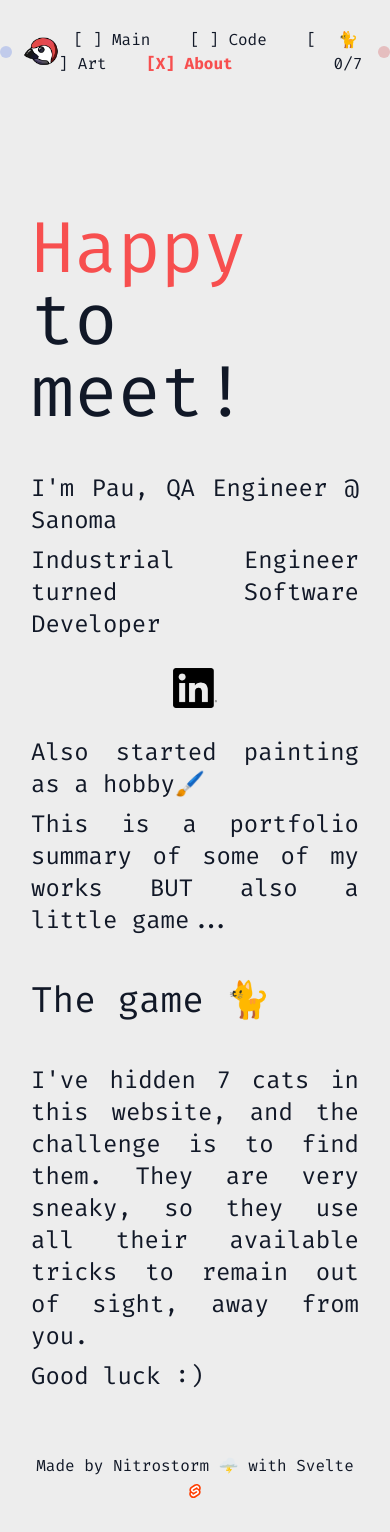
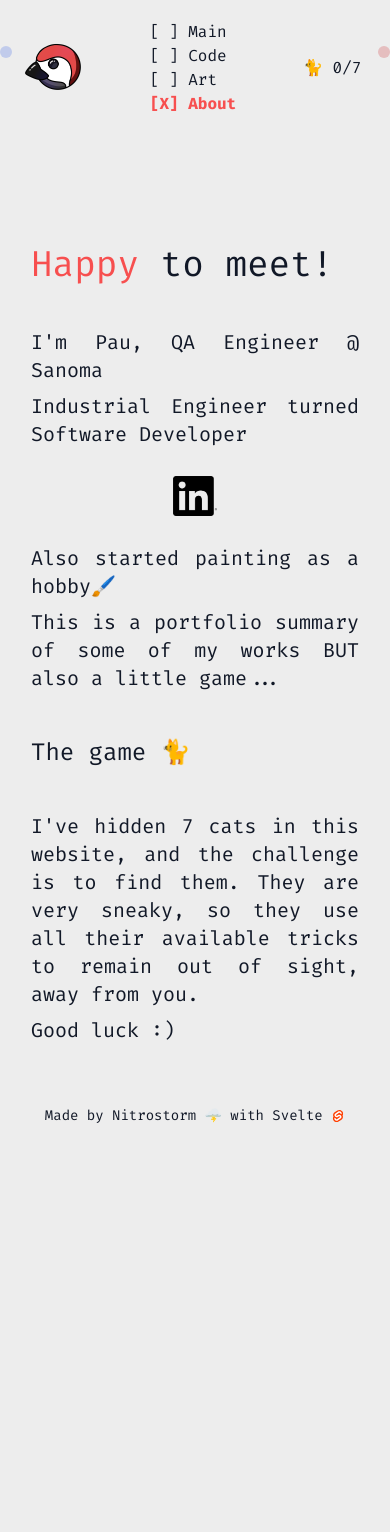
Before and after one commit to nitrostormbcn/portfolio-svelte, a SvelteKit app: page /about in a window 390 px wide. After the commit the page ends 1156 px from the top, so only its background shows below. Built offline with nearby package versions, Linux system fonts and the light colour scheme.

Commit message:
Fix more responsive layouts

```diff
--- a/src/lib/components/Footer/Footer.svelte
+++ b/src/lib/components/Footer/Footer.svelte
@@ -33,7 +33,7 @@
 	}
 </script>
 
-<footer class="std-container mx-0 my-auto">
+<footer class="std-container mx-0 my-auto text-sm lg:text-lg">
 	Made by Nitrostorm <Fighter ontrigger={onTrigger} /> with Svelte <SvelteLogo></SvelteLogo>
 </footer>
 
--- a/src/lib/components/NavBar/NavBar.svelte
+++ b/src/lib/components/NavBar/NavBar.svelte
@@ -9,7 +9,7 @@
 	<a href="/">
 		<img src={logo} alt="Logo" class="w-15" />
 	</a>
-	<div class="navbar-links">
+	<div class="flex flex-col lg:flex-row">
 		<NavLink href="/" text="Main" />
 		<NavLink href="/code" text="Code" />
 		<NavLink href="/art" text="Art" />
--- a/src/routes/about/+page.svelte
+++ b/src/routes/about/+page.svelte
@@ -3,24 +3,24 @@
 </script>
 
 <div class="text-container mt-10 flex flex-col items-stretch">
-	<h1 class="mt-10 mb-10 text-7xl">
+	<h1 class="mt-10 mb-10 text-4xl lg:text-7xl">
 		<span style="color: var(--color-primary);">Happy</span> to meet!
 	</h1>
-	<p class="my-1 text-justify text-2xl">I'm Pau, QA Engineer @ Sanoma</p>
-	<p class="my-1 text-justify text-2xl">Industrial Engineer turned Software Developer</p>
+	<p class="my-1 text-justify text-xl lg:text-3xl">I'm Pau, QA Engineer @ Sanoma</p>
+	<p class="my-1 text-justify text-xl lg:text-3xl">Industrial Engineer turned Software Developer</p>
 	<p class="self-center">
 		<a class="m-2" href="https://www.linkedin.com/in/martinezjimenezpau/" target="”_blank”"
 			><img class="h-10" src={lnLogo} alt="" /></a
 		>
 	</p>
-	<p class="my-1 text-justify text-2xl">Also started painting as a hobby🖌️</p>
-	<p class="my-1 text-justify text-2xl">
+	<p class="my-1 text-justify text-xl lg:text-3xl">Also started painting as a hobby🖌️</p>
+	<p class="my-1 text-justify text-xl lg:text-3xl">
 		This is a portfolio summary of some of my works BUT also a little game...
 	</p>
-	<h2 class="my-10 text-4xl">The game 🐈</h2>
-	<p class="my-1 text-justify text-2xl">
+	<h2 class="my-10 text-2xl lg:text-4xl">The game 🐈</h2>
+	<p class="my-1 text-justify text-xl lg:text-3xl">
 		I've hidden 7 cats in this website, and the challenge is to find them. They are very sneaky, so
 		they use all their available tricks to remain out of sight, away from you.
 	</p>
-	<p class="my-1 text-justify text-2xl">Good luck :)</p>
+	<p class="my-1 text-justify text-xl lg:text-3xl">Good luck :)</p>
 </div>
--- a/src/routes/art/+page.svelte
+++ b/src/routes/art/+page.svelte
@@ -13,8 +13,8 @@
 	];
 </script>
 
-<div class="content mx-0 my-auto text-container">
-	<h1 class="justi mt-15 mb-5 text-5xl">Art vault 🎨</h1>
+<div class="content text-container mx-0 my-auto">
+	<h1 class="justi mt-15 mb-5 text-4xl lg:text-5xl">Art vault 🎨</h1>
 	<div class="projects justify flex flex-wrap gap-20">
 		{#each projects as project}
 			<ArtCard {project}></ArtCard>
--- a/src/routes/code/+page.svelte
+++ b/src/routes/code/+page.svelte
@@ -18,7 +18,7 @@
 </script>
 
 <div class="content text-container mx-0 my-auto">
-	<h1 class="justi mt-15 mb-5 text-5xl">Code vault 💾</h1>
+	<h1 class="justi mt-15 mb-5 text-4xl lg:text-5xl">Code vault 💾</h1>
 	<div class="projects">
 		{#each projects as project}
 			<ProjectCard {project}></ProjectCard>
```
